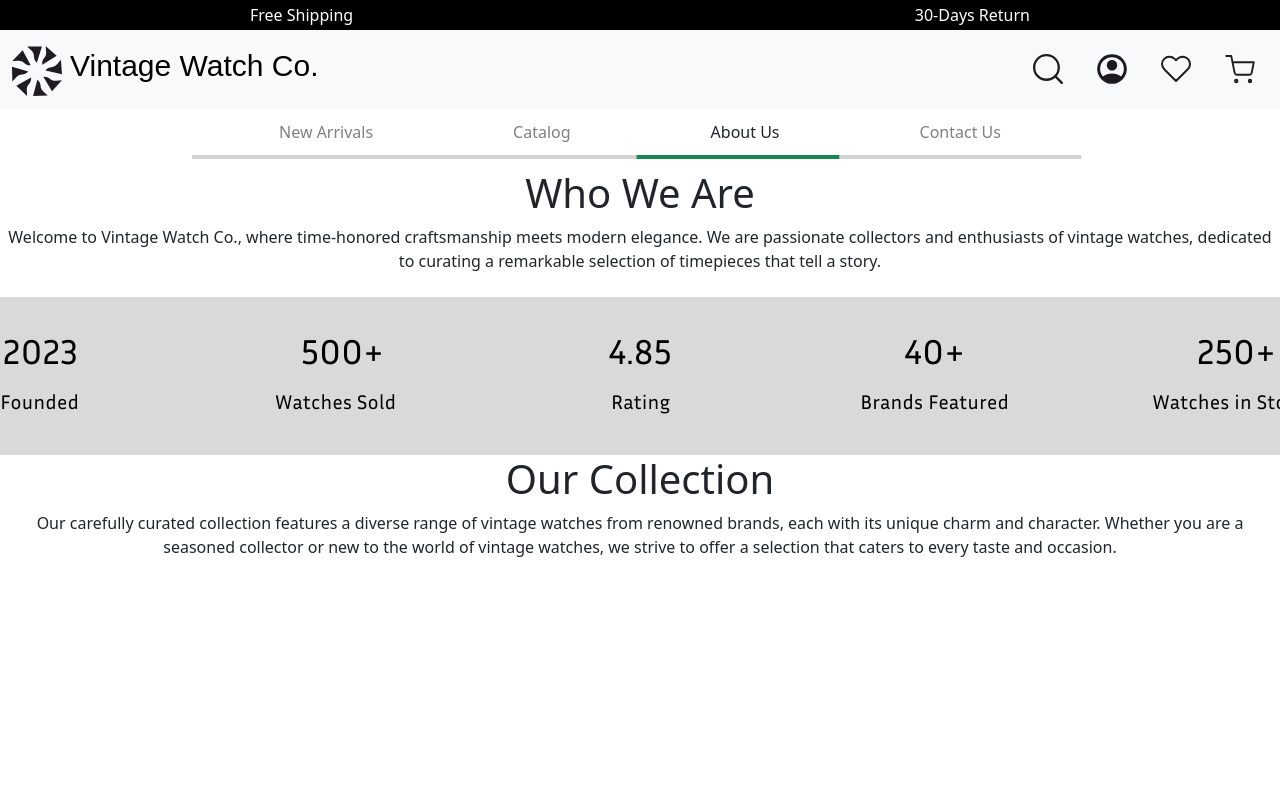
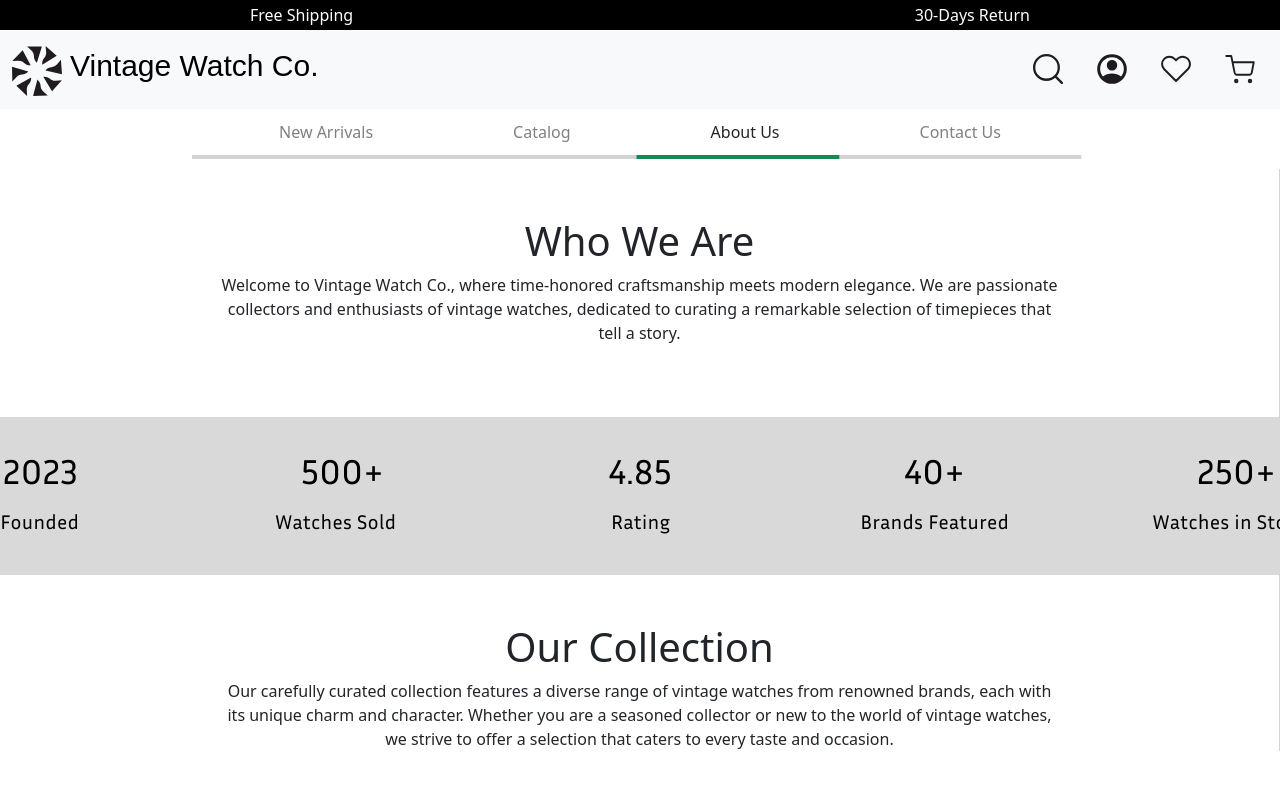
Before and after one commit to hellorahat/vintage-watch-website, a React (Vite) app: page /vintage-watch-website/about-us in a window 1280 px wide. Shown: the top 788 px of the page. Built offline with nearby package versions, Linux system fonts and the light colour scheme; a web font is replaced by a local one.

Commit message:
updated about us

```diff
--- a/src/pages/AboutUs.jsx
+++ b/src/pages/AboutUs.jsx
@@ -22,15 +22,16 @@ function MobileLayout() {
 
 function DesktopLayout() {
     return (
-        <div>
-
+        <div className='about'>
+           <br/><br/>
             <h1 className='who'>Who We Are</h1>
             <div className='who'>
             Welcome to Vintage Watch Co., where time-honored craftsmanship meets modern elegance. We are passionate collectors and enthusiasts of vintage watches, dedicated to curating a remarkable selection of timepieces that tell a story.
-            <br/><br/></div>
+            <br/><br/></div> <br/><br/>
            <div className='bannerBox'>
             <img className="banner" src={Image} alt="img"/>
             </div>
+            <br/><br/>
             <h1 className='who'>Our Collection</h1>
             <div className='who'>
             Our carefully curated collection features a diverse range of vintage watches from renowned brands, each with its unique charm and character. Whether you are a seasoned collector or new to the world of vintage watches, we strive to offer a selection that caters to every taste and occasion.
--- a/src/styles/AboutUs.css
+++ b/src/styles/AboutUs.css
@@ -11,4 +11,6 @@
 }
 .who{
     text-align: center;
+    padding-left: 220px;
+    padding-right: 220px;
 }
```
